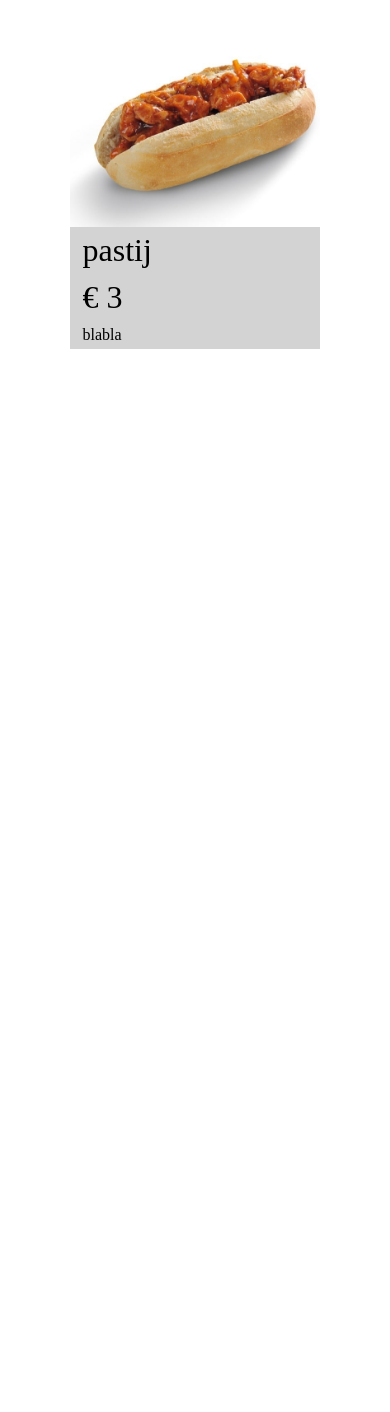
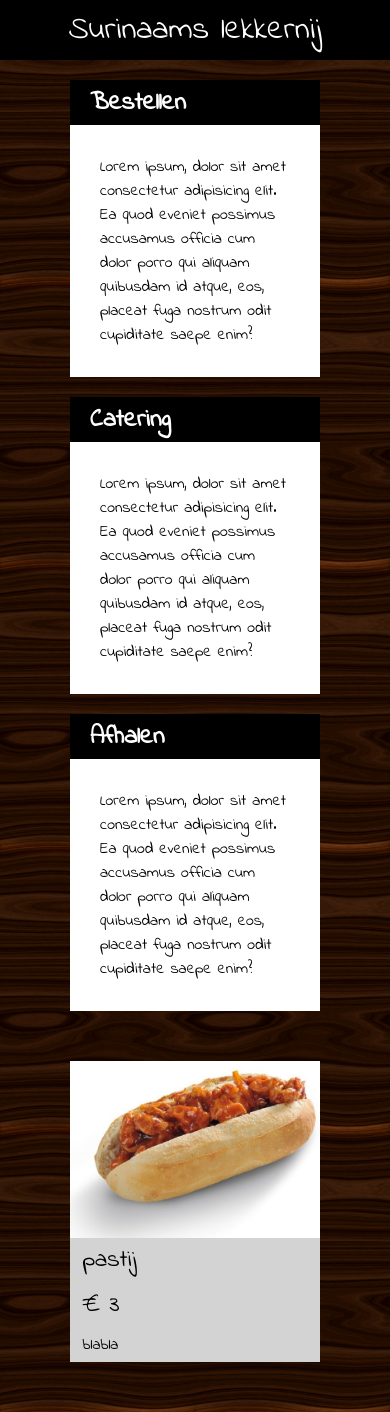
Before and after one commit to ShaileshSSC/food-shop, a PHP site: page /home.php in a window 390 px wide. Before the commit the page ends 349 px from the top, so only its background shows below. Run offline with PHP 8.4, Linux system fonts and the light colour scheme; data comes from the database, SQL or seed files in the repository.

Commit message:
style added

```diff
--- a/views/home.php
+++ b/views/home.php
@@ -13,9 +13,34 @@ $products = $productController->all();
     <meta charset="UTF-8">
     <meta http-equiv="X-UA-Compatible" content="IE=edge">
     <meta name="viewport" content="width=device-width, initial-scale=1.0">
+<link rel="preconnect" href="https://fonts.googleapis.com">
+<link rel="preconnect" href="https://fonts.gstatic.com" crossorigin>
+<link href="https://fonts.googleapis.com/css2?family=Indie+Flower&family=Red+Hat+Display&display=swap" rel="stylesheet">
     <title>Food</title>
 </head>
 <body>
+
+    <header>
+        <nav>
+            Surinaams lekkernij
+        </nav>
+    </header>
+
+    <section>
+        <h4>Bestellen</h4>
+        <p>Lorem ipsum, dolor sit amet consectetur adipisicing elit. Ea quod eveniet possimus accusamus officia cum dolor porro qui aliquam quibusdam id atque, eos, placeat fuga nostrum odit cupiditate saepe enim?</p>
+    </section>
+
+    <section>
+        <h4>Catering</h4>
+        <p>Lorem ipsum, dolor sit amet consectetur adipisicing elit. Ea quod eveniet possimus accusamus officia cum dolor porro qui aliquam quibusdam id atque, eos, placeat fuga nostrum odit cupiditate saepe enim?</p>
+    </section>
+
+    <section>
+        <h4>Afhalen</h4>
+        <p>Lorem ipsum, dolor sit amet consectetur adipisicing elit. Ea quod eveniet possimus accusamus officia cum dolor porro qui aliquam quibusdam id atque, eos, placeat fuga nostrum odit cupiditate saepe enim?</p>
+    </section>
+
     <?php foreach ($products as $product) { ?>
     <div class="container">
         <img src="../src/kip.jpeg" alt="">
@@ -31,10 +56,30 @@ $products = $productController->all();
 <style>
 
 body {
+    background-color: black;
     margin: 0;
+    background: url("../src/wood.jpg");
+  background-size: 50% 20%;
 }
 
 @media (max-width:480px) {
+
+    * {
+        font-family: 'Indie Flower', cursive;
+    }
+
+    nav {
+        background: black;
+        text-align: center;
+        height: 60px;
+        font-size: 2em;
+        color: white;
+        display: flex;
+        align-items: center;
+        justify-content: center;
+        font-family: 'Indie Flower', cursive;
+    }
+
     .container {
         width: 250px;
         display: flex;
@@ -47,6 +92,36 @@ body {
         background: lightgrey;
     }
 
+    section {
+        width: 250px;
+        display: flex;
+        flex-direction: column;
+        justify-content: center;
+        align-items: stretch;
+        margin: auto;
+        background: white;
+        margin-top: 20px;
+        margin-bottom: 10px;
+    }
+
+    section > p {
+        margin: 30px;
+    }
+
+
+    h4 {
+        margin: 0;
+        text-align: center;
+        background: black;
+        color: white;
+        height: 45px;
+        display: flex;
+        justify-content: flex-start;
+        align-items: center;
+        font-size: 25px;
+        padding-left: 20px;
+    }
+
     img {
         max-width: 250px;
     }
@@ -56,7 +131,7 @@ body {
         width: 90%;
         color: black;
         font-weight: normal;
-        font-size: 2em;
+        font-size: 1.5em;
         text-align: left;
         padding: 5px;
     }
```
Also changed, not shown: src/wood.jpeg (added), src/wood.jpg (added).
